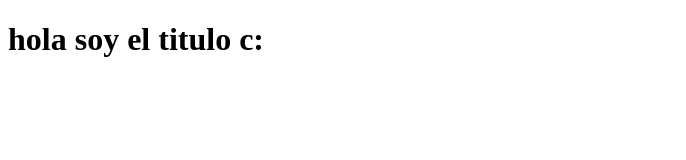
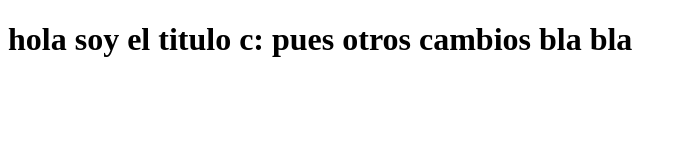
Before and after one commit to LissLiddell/test, a plain HTML site: page index.html in a window 1280 px wide. Shown: the whole page, without its empty margins (0-686 px from the left). Drawn offline with Linux system fonts and the light colour scheme.

Commit message:
Update index.html

```diff
--- a/index.html
+++ b/index.html
@@ -7,6 +7,7 @@
     <title>Document</title>
 </head>
 <body>
-    <h1>hola soy el titulo c:</h1>
+    <h1>hola soy el titulo c: pues otros cambios bla bla</h1>
+
 </body>
 </html>
```
